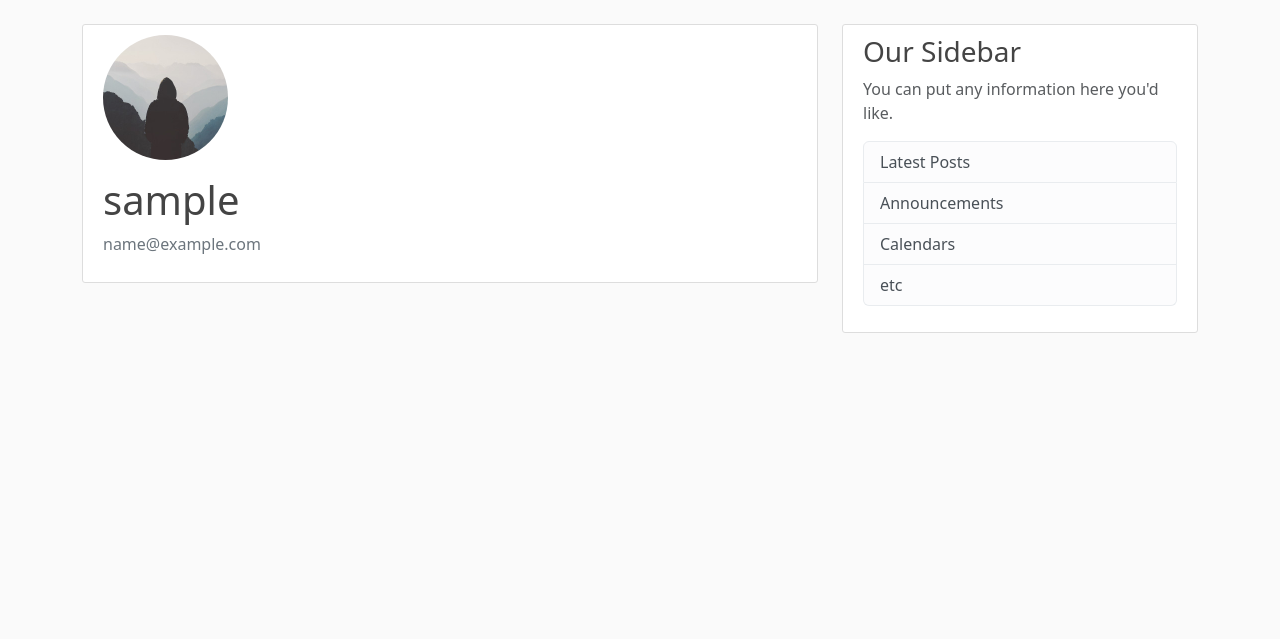
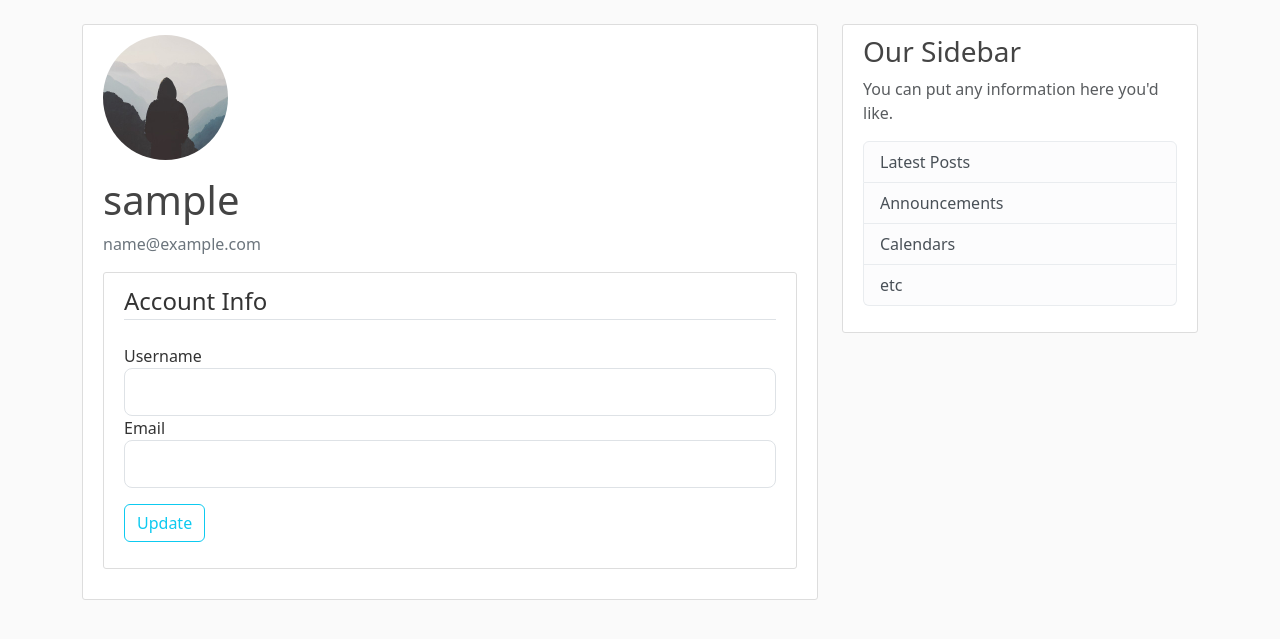
Before and after one commit to Frankenstein9585/Flask_Blog, a Flask app: page /account in a window 1280 px wide. Shown: the part 56-695 px from the top of the page. Run offline with Flask 3, Linux system fonts and the light colour scheme; the visitor is signed in with stand-in values (Sample User, id 1).

Commit message:
Added functionality to update account information

```diff
--- a/flaskblog/forms.py
+++ b/flaskblog/forms.py
@@ -2,6 +2,7 @@ from flask_wtf import FlaskForm
 from wtforms import StringField, PasswordField, SubmitField, BooleanField
 from wtforms.validators import DataRequired, Length, Email, EqualTo, ValidationError
 from flaskblog.models import User
+from flask_login import current_user
 
 
 class RegistrationForm(FlaskForm):
@@ -29,3 +30,22 @@ class LoginForm(FlaskForm):
     password = PasswordField('Password', validators=[DataRequired(), Length(min=8)])
     remember = BooleanField('Remember Me')
     submit = SubmitField('Login')
+
+
+class UpdateAccountForm(FlaskForm):
+    username = StringField('Username',
+                           validators=[DataRequired(), Length(min=2, max=20)])
+    email = StringField('Email', validators=[DataRequired(), Email()])
+    submit = SubmitField('Update')
+
+    def validate_username(self, username):
+        if username.data != current_user.username:
+            user = User.query.filter_by(username=username.data).first()
+            if user:
+                raise ValidationError('This username already exists')
+
+    def validate_email(self, email):
+        if email.data != current_user.email:
+            user = User.query.filter_by(email=email.data).first()
+            if user:
+                raise ValidationError('This email already exists')
--- a/flaskblog/routes.py
+++ b/flaskblog/routes.py
@@ -1,6 +1,6 @@
 from flaskblog.models import User, Post
 from flask import render_template, url_for, flash, redirect, request
-from flaskblog.forms import RegistrationForm, LoginForm
+from flaskblog.forms import UpdateAccountForm, LoginForm, RegistrationForm
 from flaskblog import app, bcrypt, db
 from flask_login import login_user, current_user, logout_user, login_required
 
@@ -72,5 +72,6 @@ def logout():
 @app.route('/account')
 @login_required
 def account():
+    form = UpdateAccountForm()
     image_file = url_for('static', filename=current_user.image_file)
-    return render_template('account.html', title='Account', image_file=image_file)
+    return render_template('account.html', title='Account', image_file=image_file, form=form)
--- a/flaskblog/templates/account.html
+++ b/flaskblog/templates/account.html
@@ -8,6 +8,43 @@
           <p class="text-secondary">{{ current_user.email }}</p>
         </div>
       </div>
-      <!-- FORM HERE -->
+      <div class="content-section">
+       <form action="" method="POST">
+           {{ form.hidden_tag() }}
+           <fieldset class="form-group">
+               <legend class="border-bottom mb-4">Account Info</legend>
+               <div class="form-group">
+                   {{ form.username.label(class="form-control-label") }}
+                    {% if form.username.errors %}
+                        {{ form.username(class="form-control form-control-lg is-invalid") }}
+                        <div class="invalid-feedback">
+                            {% for error in form.username.errors %}
+                                <span>{{ error }}</span>
+                            {% endfor %}
+                        </div>
+                    {% else %}
+                        {{ form.username(class="form-control form-control-lg") }}
+                    {% endif %}
+               </div>
+               <div class="form-group">
+                   {{ form.email.label(class="form-control-label") }}
+                    {% if form.email.errors %}
+                        {{ form.email(class="form-control form-control-lg is-invalid") }}
+                        <div class="invalid-feedback">
+                            {% for error in form.email.errors %}
+                                <span>{{ error }}</span>
+                            {% endfor %}
+                        </div>
+                    {% else %}
+                        {{ form.email(class="form-control form-control-lg") }}
+                    {% endif %}
+               </div>
+           </fieldset>
+           <div class="form-group mt-3 mb-3">
+               {{ form.submit(class="btn btn-outline-info") }}
+           </div>
+       </form>
+   </div>
+
     </div>
 {% endblock content%}
```
